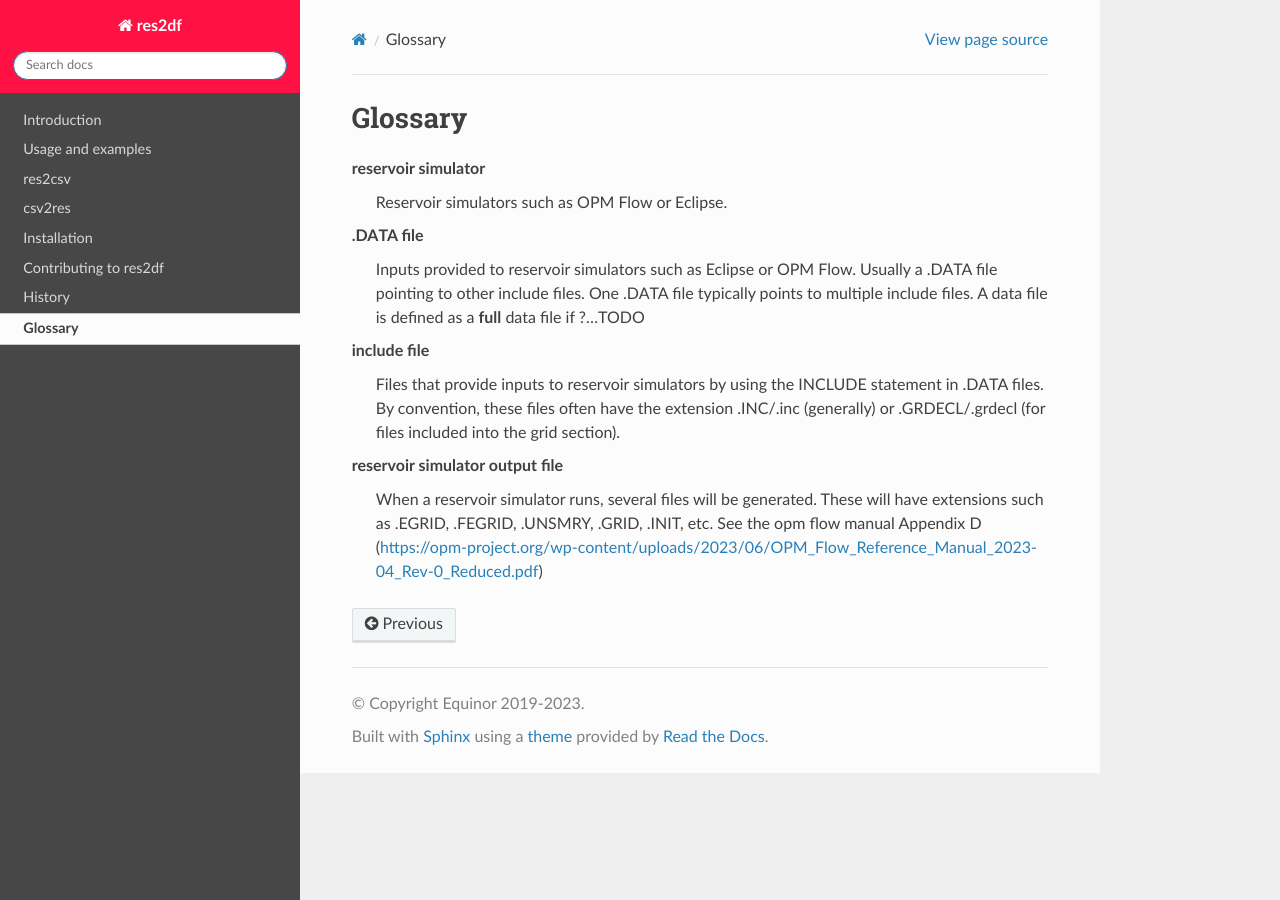
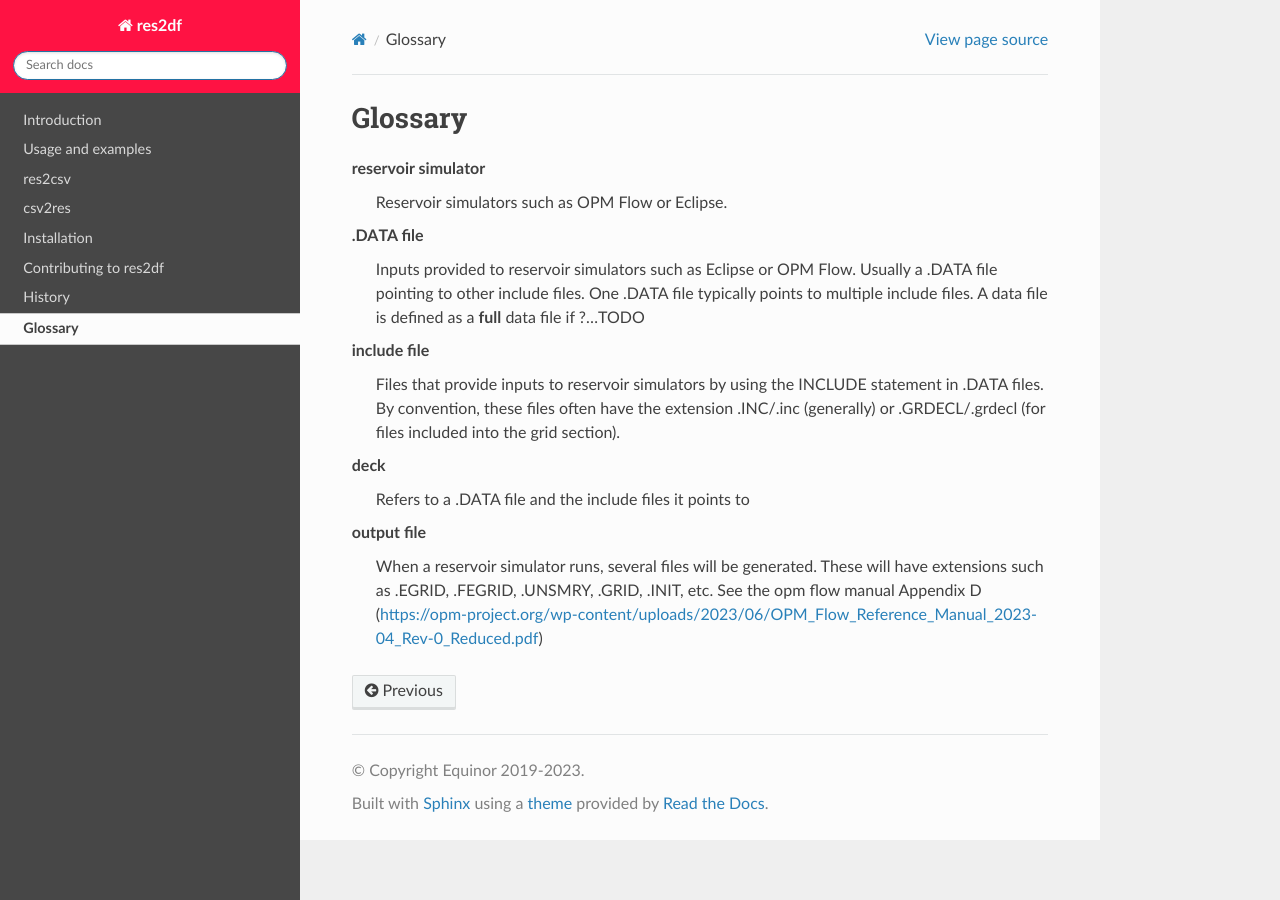
Before and after one commit to equinor/res2df, a Sphinx documentation site: the page built from docs/glossary.rst, in a window 1280 px wide. Built offline with Sphinx 7.4.7 and the Read the Docs theme 2.0.0, drawn with Linux system fonts in a browser that asks for light colours; pages that are not in the unit, such as notebooks, are missing from menus; the version number could not be read and is left out.

Commit message:
Describe deck in glossary

```diff
--- a/docs/glossary.rst
+++ b/docs/glossary.rst
@@ -17,7 +17,10 @@ Glossary
         in .DATA files. By convention, these files often have the extension .INC/.inc
         (generally) or .GRDECL/.grdecl (for files included into the grid section).
 
-    reservoir simulator output file
+    deck
+        Refers to a .DATA file and the include files it points to
+
+    output file
         When a reservoir simulator runs, several files will be generated.
         These will have extensions such as .EGRID, .FEGRID, .UNSMRY, .GRID, .INIT, etc.
         See the opm flow manual Appendix D (https://opm-project.org/wp-content/uploads/2023/06/OPM_Flow_Reference_Manual_2023-04_Rev-0_Reduced.pdf)
```
